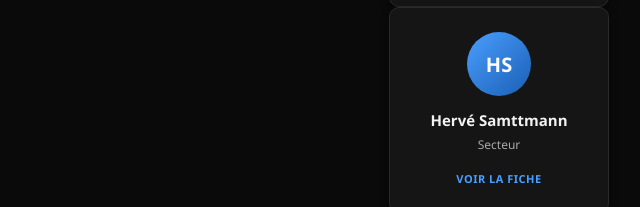
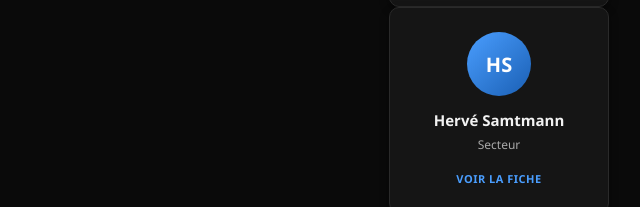
Before and after one commit to HD6767/APstrasbourg.cartedevisite.com, a plain HTML site: page index.html in a window 1280 px wide. Shown: the part 1044-1251 px from the top of the page, 141-781 px from the left. Drawn offline with Linux system fonts and the light colour scheme.

Commit message:
Update index.html

```diff
--- a/index.html
+++ b/index.html
@@ -566,7 +566,7 @@ const profils = [
 
     {
         prenom:"Hervé",
-        nomFamille:"Samttmann",
+        nomFamille:"Samtmann",
         poste:"Secteur",
         email:"",
         tel:"06 61 94 33 17",
```
